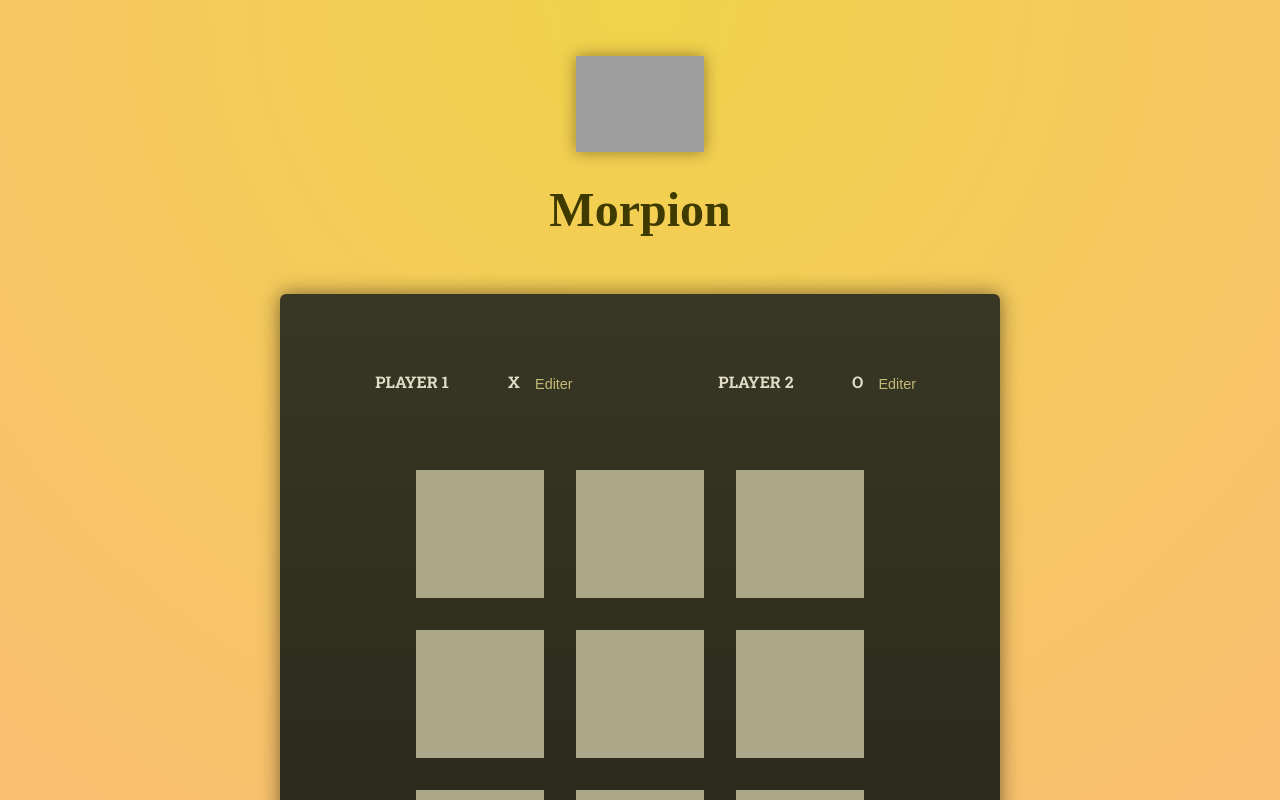
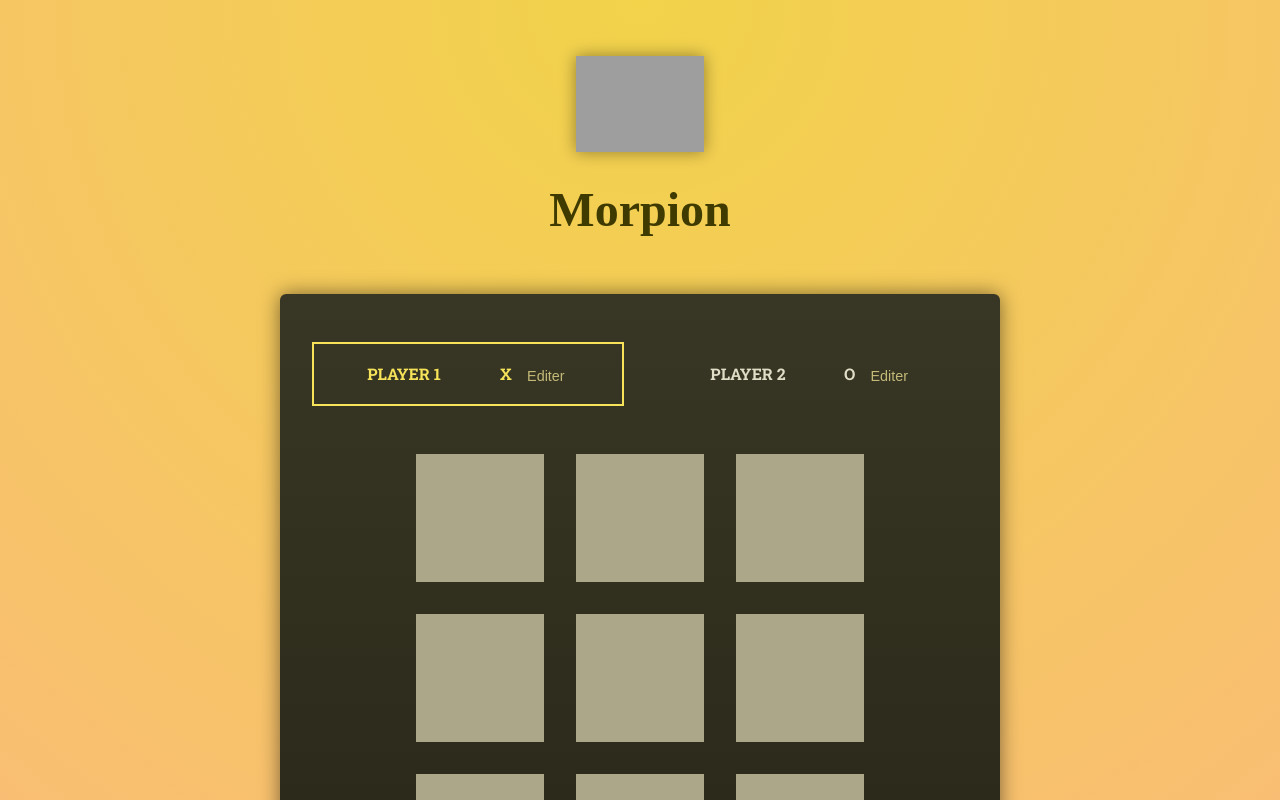
Before and after one commit to lambertkevin42/Morpion-game, a React (Vite) app: page / in a window 1280 px wide. Shown: the top 800 px of the page. Built offline with nearby package versions, Linux system fonts and the light colour scheme; grey boxes are pictures that could not be loaded; a web font is replaced by a local one.

Commit message:
added current player logic and a css to change symbol of current player

```diff
--- a/src/App.jsx
+++ b/src/App.jsx
@@ -1,3 +1,4 @@
+import { useState } from "react"
 import GameBoard from "./components/Gameboard/GameBoard"
 import Player from "./components/Player/Player"
 
@@ -5,17 +6,21 @@ import Player from "./components/Player/Player"
 
 function App() {
 
+  const [activePlayer, setActivePlayer] = useState('X');
 
+  function handleSelectSquare() {
+    setActivePlayer((currentActivePlayer) => currentActivePlayer === 'X' ? 'O' : 'X');
+  }
 
 
   return (
     <main>
       <div id="game-container">
-        <ol id="players">
-          <Player initialName="Player 1" symbol="X"/>
-          <Player initialName="Player 2" symbol="O"/>
+        <ol id="players" className="highlight-player">
+          <Player initialName="Player 1" symbol="X" isActive={activePlayer === 'X'}/>
+          <Player initialName="Player 2" symbol="O" isActive={activePlayer === 'O'}/>
         </ol>
-        <GameBoard />
+        <GameBoard onSelectSquare={handleSelectSquare} activePlayerSymbol={activePlayer}/>
       </div>
     </main>
   )
--- a/src/components/Gameboard/GameBoard.jsx
+++ b/src/components/Gameboard/GameBoard.jsx
@@ -1,3 +1,4 @@
+/* eslint-disable react/prop-types */
 import { useState } from "react";
 import "./gameboard.css";
 
@@ -7,16 +8,18 @@ const INITIAL_GAME_BOARD = [
     [null, null, null],
   ]
 
-export default function GameBoard() {
+export default function GameBoard({ onSelectSquare, activePlayerSymbol }) {
 
     const [gameBoard, setGameBoard] = useState(INITIAL_GAME_BOARD);
 
     function handleSelectSquare(rowIndex, colIndex) {
         setGameBoard((prevGameBoard) => {
             const updatedBoard = [...prevGameBoard.map(innerArray => [...innerArray])];
-            updatedBoard[rowIndex][colIndex] = 'X';
+            updatedBoard[rowIndex][colIndex] = activePlayerSymbol;
             return updatedBoard;
         });
+
+        onSelectSquare();
     }
 
     return(
--- a/src/components/Player/Player.jsx
+++ b/src/components/Player/Player.jsx
@@ -3,7 +3,7 @@
 import { useState } from "react";
 import "./player.css";
 
-export default function Player({ initialName, symbol }) {
+export default function Player({ initialName, symbol, isActive }) {
     const [ playerName, setPlayerName ] = useState(initialName);
     const [ isEditing, setIsEditing ] = useState(false);
 
@@ -22,7 +22,7 @@ export default function Player({ initialName, symbol }) {
     }
 
     return(
-        <li className="player">
+        <li className={isActive ? 'active' : undefined}>
             <span className="player">
               {editablePlayerName}
               <span className="player-symbol">{symbol}</span>
--- a/src/components/Player/player.css
+++ b/src/components/Player/player.css
@@ -15,6 +15,15 @@
     border: 2px solid transparent;
   }
 
+  #players.highlight-player li.active {
+    border-color: #f6e35a;
+    animation: pulse 2s infinite ease-in-out;
+  }
+
+  #players.highlight-player li.active .player-name,
+  #players.highlight-player li.active .player-symbol {
+    color: #f6e35a;
+  }
 
 
   #players button {
```
